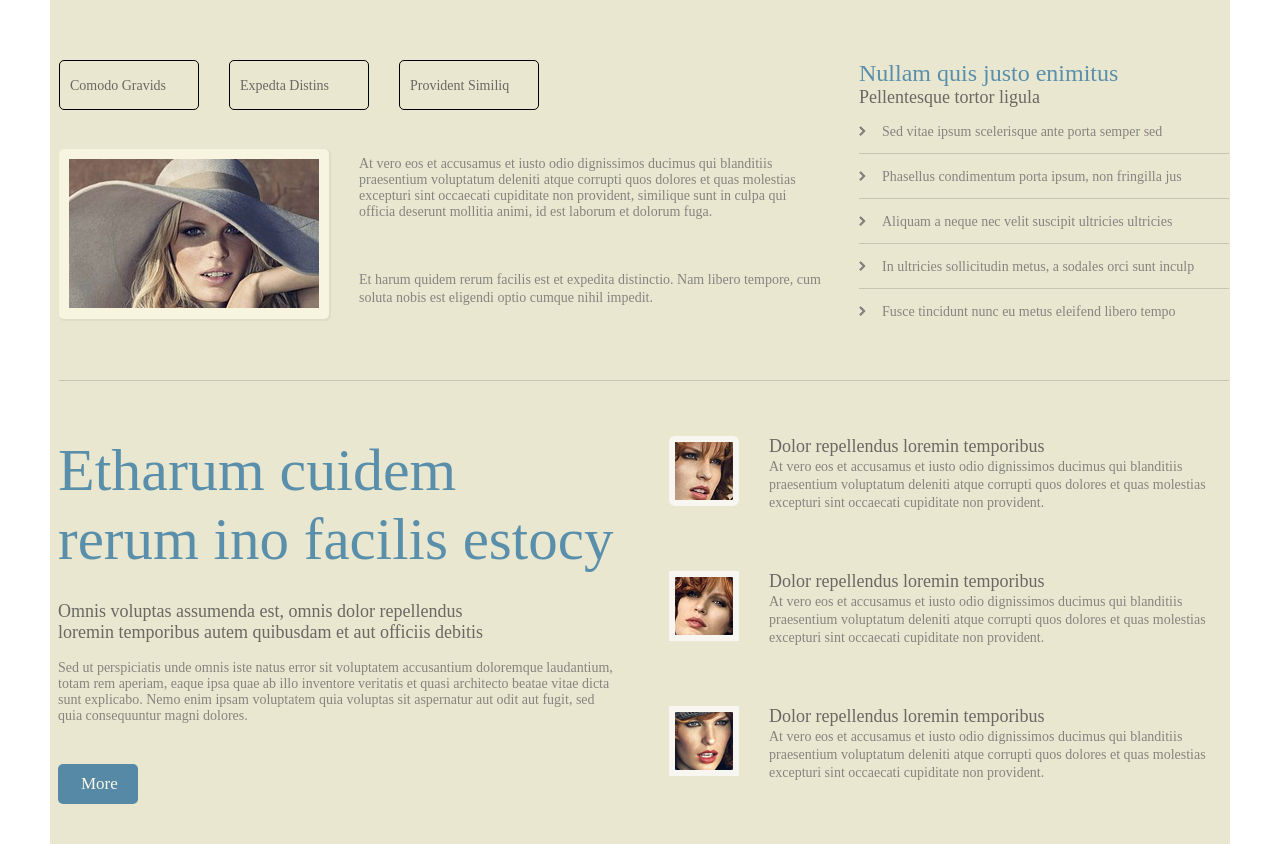
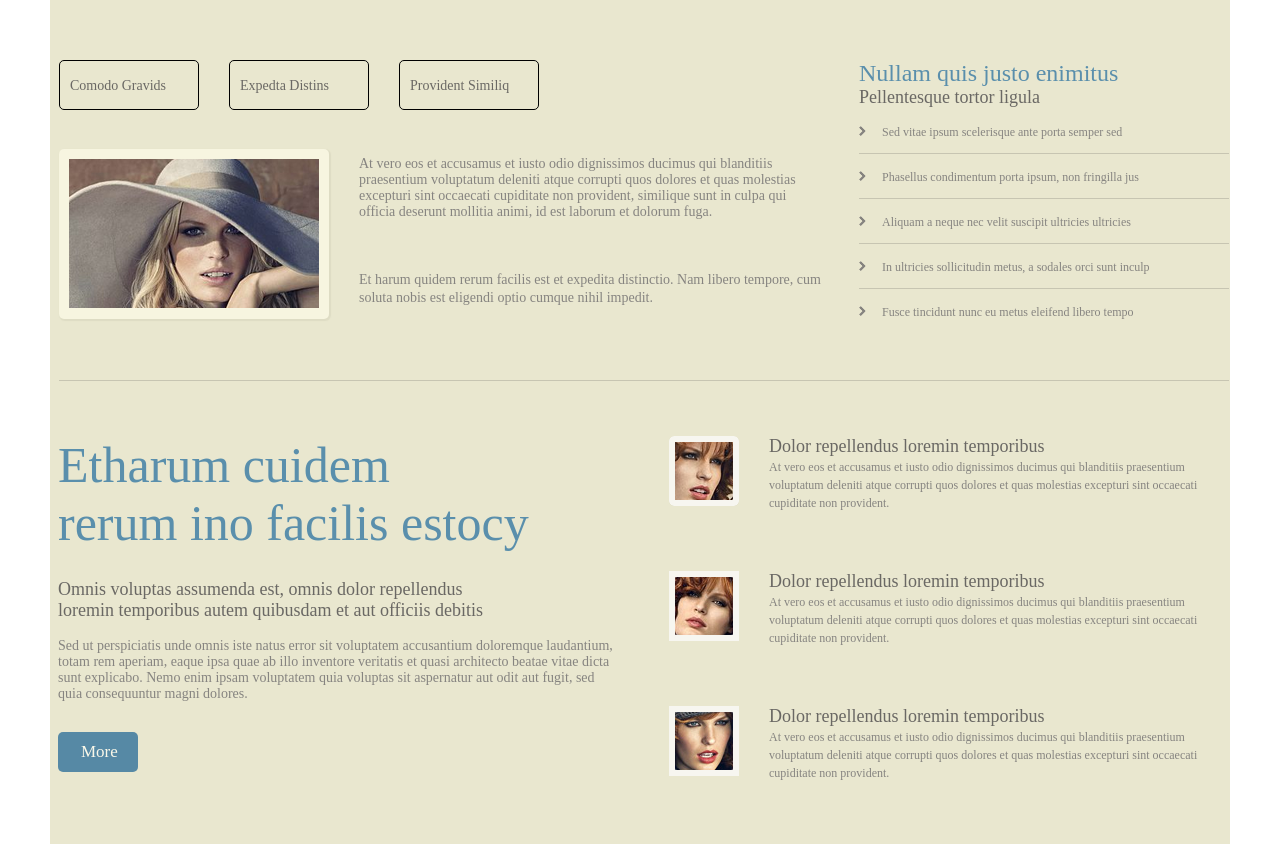
Before and after one commit to 14363574/ten, a plain HTML site: page paradiso/index.html in a window 1280 px wide. Shown: the part 1240-2084 px from the top of the page. Drawn offline with Linux system fonts and the light colour scheme.

Commit message:
Update index.css

```diff
--- a/paradiso/css/index.css
+++ b/paradiso/css/index.css
@@ -281,8 +281,9 @@
 }
 .border-bottom .all .right .title .three li a {
   margin-left: 12px;
-  font-size: 14px;
+  font-size: 12px;
   color: #868480;
+  height:13px;
 }
 .border-bottom .all .right .title .three li a:hover {
   color: #80a6b5;
@@ -306,11 +307,11 @@
   display: flex;
 }
 .border-bottom .foot-top .left p {
-  font-size: 60px;
+  font-size: 50px;
   color: #5a8fac;
 }
 .border-bottom .foot-top .left span {
-  font-size: 59px;
+  font-size: 50px;
   color: #5a8fac;
   margin-top: 17px;
   width: 547px;
@@ -332,7 +333,7 @@
   height: 40px;
   border-radius: 5px;
   background-color: #5689a5;
-  margin-top: 40px;
+  margin-top: 30px;
 }
 .border-bottom .foot-top .left .more a {
   font-size: 17px;
@@ -368,7 +369,7 @@
   /* width: 267px; */
 }
 .border-bottom .foot-top .right .center .you span {
-  font-size: 14px;
+  font-size: 12px;
   margin-top: 14px;
   width: 461px;
   color: #868480;
```
